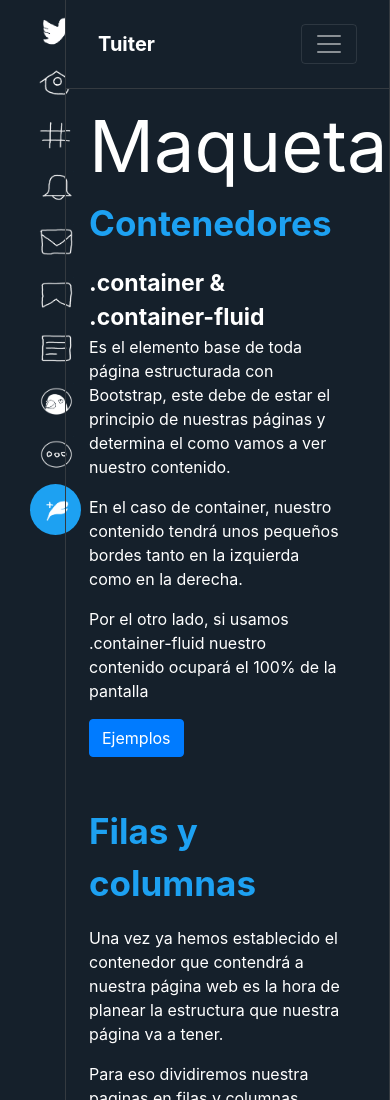
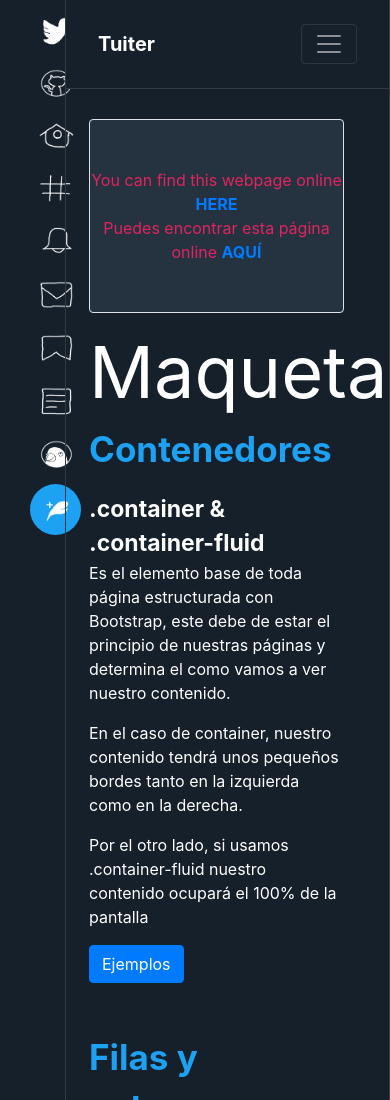
Before and after one commit to SergioMorenoAntequera/Titer, a plain HTML site: page index.html in a window 390 px wide. Shown: the top 1100 px of the page. Drawn offline with nearby package versions, Linux system fonts and the light colour scheme.

Commit message:
Added link to the webpage where it's hosted

```diff
--- a/index.html
+++ b/index.html
@@ -118,7 +118,13 @@
                             <img style="width: 35px;" src="resources/img/titer logo.png" alt="iconoTiter.png">
                         </div>
                     </a>
-
+                    <!-- Github -->
+                    <br>
+                    <a href="https://github.com/SergioMorenoAntequera/Bootstrap4-Guide">
+                        <div class="mainIndexElement">
+                            <img style="width: 35px;" src="resources/img/githubLogo.png" alt="iconoHome.png">
+                        </div>
+                    </a>
                     <!-- Home -->
                     <br>
                     <a href="">
@@ -168,13 +174,13 @@
                             <img style="width: 35px;" src="resources/img/ProfileLogo.png" alt="iconoHome.png">
                         </div>
                     </a>
-                    <!-- More -->
+                    <!-- More
                     <br>
                     <a href="">
                         <div class="mainIndexElement">
                             <img style="width: 35px;" src="resources/img/MoreLogo.png" alt="iconoHome.png">
                         </div>
-                    </a>
+                    </a>-->
                     <!-- Tweet -->
                     <br>
                     <a href="">
@@ -188,10 +194,10 @@
             <!-- //////////////////////////////////////////////////////////////////////////////////////////////////// -->
             <!-- La columna del centro donde va saliendo todo -->
             <!-- Esta va cambiando entre los texto y también las imagenes -->
-            <div class="col-xl-6 col-lg-7 col-md-8 col-sm-10 col-10 border-right border-left border-dark">
+            <div class="col-xl-6 col-lg-7 col-md-10 col-sm-10 col-10 border-right border-left border-dark">
 
                 <!-- Cabecera -->
-                <div style="z-index: 3; position: fixed; margin-left: -16px;" class="col-xl-6 col-lg-7 col-md-8 col-sm-10 col-10 border-bottom border-left border-right border-dark p-3 bg-dark">
+                <div style="z-index: 3; position: fixed; margin-left: -16px;" class="col-xl-6 col-lg-7 col-md-10 col-sm-10 col-10 border-bottom border-left border-right border-dark p-3 bg-dark">
                     <div  class=" text-left">
                         <nav class="navbar navbar-expand-lg navbar-dark">
                             <a class="navbar-brand" href="#"> <b> Tuiter </b> </a>
@@ -259,7 +265,13 @@
                 <div class="row w-100 pl-2 pt-2 text-left">
                     <!-- Contenido de maquetado -->
                     <div class="col-12">
-                        <!-------------------------------------->
+                        <!------------------------------------->
+                        <p class="lead">
+                            <p class="text-center text-danger bg-lightDark py-5 border rounded">
+                                You can find this webpage online <a href="https://b4guia.000webhostapp.com"><b> HERE </b></a> <br>
+                                Puedes encontrar esta página online <a href="https://b4guia.000webhostapp.com"><b> AQUÍ </b></a>
+                            </p>
+                        </p>
                         <h1 id="contenedores" class="display-3">
                             <b> Maquetado </b>
                         </h1>
@@ -1488,7 +1500,7 @@
 
                 </div >
             </div>
-            <div class="d-block d-lg-none col-md-2 col-sm-2">
+            <div class="d-block d-lg-none d-md-none col-sm-2">
             </div>
         </div>
     </div>
```
